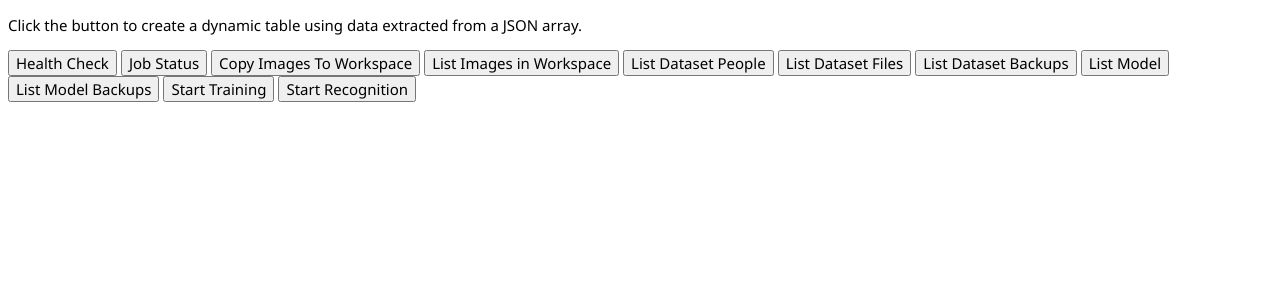
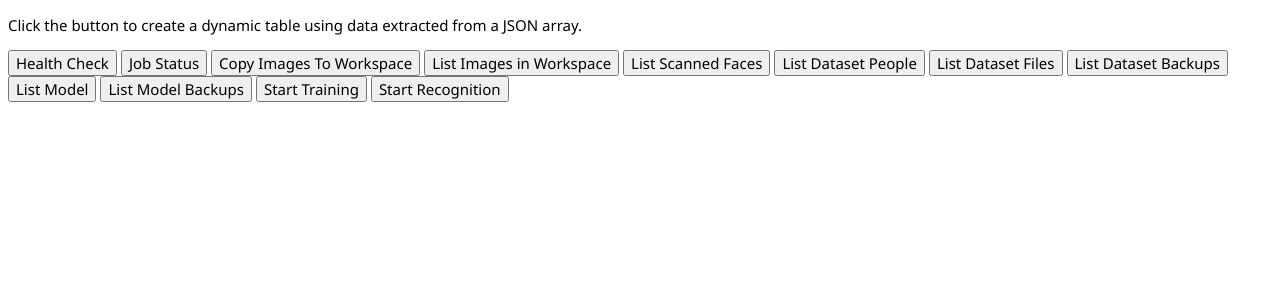
Before and after one commit to kelvinjjwong/face-club, a Flask app: page / in a window 1280 px wide. Shown: the top 300 px of the page. Run offline with Flask 2, Linux system fonts and the light colour scheme; parts of the project's set-up code (start-up, migrations or seed data) failed here and were passed over.

Commit message:
db query filter for better review

```diff
--- a/main.py
+++ b/main.py
@@ -134,6 +134,15 @@ def copy_images_to_workspace():
 def list_images_in_workspace():
     records = faceClub.faceDatabase.get_faces(limit=faceClub.config.internal_database_display_amount)
     for record in records:
+        record["localFilePath"] = {
+            'text': record["localFilePath"],
+            'actions': [
+                {
+                    'func': 'view',
+                    'id': record["localFilePath"]
+                }
+            ]
+        }
         record["taggedFilePath"] = {
             'text': record["taggedFilePath"],
             'actions': [
@@ -164,6 +173,49 @@ def list_images_in_workspace():
     return to_json(records)
 
 
+@app.route("/images/scanned/faces")
+def list_scanned_faces_in_workspace():
+    records = faceClub.faceDatabase.get_scanned_faces(limit=faceClub.config.internal_database_display_amount)
+    for record in records:
+        record["localFilePath"] = {
+            'text': record["localFilePath"],
+            'actions': [
+                {
+                    'func': 'view',
+                    'id': record["localFilePath"]
+                }
+            ]
+        }
+        record["taggedFilePath"] = {
+            'text': record["taggedFilePath"],
+            'actions': [
+                {
+                    'func': 'view',
+                    'id': record["taggedFilePath"]
+                }
+            ]
+        }
+        record["sample"] = {
+            'text': record["sample"],
+            'actions': [
+                {
+                    'func': 'scanned_toggle_sample',
+                    'id': record["imageId"]
+                }
+            ]
+        }
+        record["scanWrong"] = {
+            'text': record["scanWrong"],
+            'actions': [
+                {
+                    'func': 'scanned_toggle_scan_result',
+                    'id': record["imageId"]
+                }
+            ]
+        }
+    return to_json(records)
+
+
 @app.route("/dataset/backups")
 def list_dataset_backups():
     records = faceClub.workspace.get_dataset_backups()
@@ -186,6 +238,16 @@ def use_dataset(folder):
 @app.route("/dataset/list")
 def list_dataset_files():
     records = faceClub.workspace.list_dataset()
+    for record in records:
+        record["file"] = {
+            'text': record["file"],
+            'actions': [
+                {
+                    'func': 'view',
+                    'id': record["file"]
+                }
+            ]
+        }
     return to_json(records)
 
 
@@ -246,6 +308,18 @@ def toggle_face_scan_result(imageId):
     return list_images_in_workspace()
 
 
+@app.route("/face/scanned/toggle/sample/<imageId>")
+def toggle_scanned_face_sample(imageId):
+    faceClub.faceDatabase.toggle_sample(imageId)
+    return list_scanned_faces_in_workspace()
+
+
+@app.route("/face/scanned/toggle/scan/result/<imageId>")
+def toggle_scanned_face_scan_result(imageId):
+    faceClub.faceDatabase.toggle_scan_result(imageId)
+    return list_scanned_faces_in_workspace()
+
+
 @app.route("/training/start")
 def start_training():
     if faceClub.is_ready_for_start_training():
--- a/static/js/functions.js
+++ b/static/js/functions.js
@@ -19,6 +19,14 @@ function toggle_sample(id){
     fetchQueryResult("toggle_face_sample", id)
 }
 
+function scanned_toggle_scan_result(id) {
+    fetchQueryResult("toggle_scanned_face_scan_result", id)
+}
+
+function scanned_toggle_sample(id){
+    fetchQueryResult("toggle_scanned_face_sample", id)
+}
+
 function use_dataset(backup_folder){
     fetchQueryResult("use_dataset", backup_folder)
 }
--- a/static/js/json2table.js
+++ b/static/js/json2table.js
@@ -77,6 +77,10 @@ let fetchQueryResult = (action, id) => {
         xmlHttp.open("GET", "/images/list", true);
         xmlHttp.setRequestHeader("Content-type", "text/plain");
         xmlHttp.send();
+    }else if(action === "list_scanned_faces"){
+        xmlHttp.open("GET", "/images/scanned/faces", true);
+        xmlHttp.setRequestHeader("Content-type", "text/plain");
+        xmlHttp.send();
     }else if(action === "use_dataset"){
         xmlHttp.open("GET", "/dataset/use/"+ id, true);
         xmlHttp.setRequestHeader("Content-type", "text/plain");
@@ -119,6 +123,14 @@ let fetchQueryResult = (action, id) => {
         xmlHttp.send();
     }else if(action === "toggle_face_scan_result"){
         xmlHttp.open("GET", "/face/toggle/scan/result/" + id, true);
+        xmlHttp.setRequestHeader("Content-type", "text/plain");
+        xmlHttp.send();
+    }else if(action === "toggle_scanned_face_sample"){
+        xmlHttp.open("GET", "/face/scanned/toggle/sample/" + id, true);
+        xmlHttp.setRequestHeader("Content-type", "text/plain");
+        xmlHttp.send();
+    }else if(action === "toggle_scanned_face_scan_result"){
+        xmlHttp.open("GET", "/face/scanned/toggle/scan/result/" + id, true);
         xmlHttp.setRequestHeader("Content-type", "text/plain");
         xmlHttp.send();
     }
--- a/templates/index.html
+++ b/templates/index.html
@@ -21,6 +21,8 @@
     	value='Copy Images To Workspace' />
     <input type='button' onclick='fetchQueryResult("list_faces")'
     	value='List Images in Workspace' />
+    <input type='button' onclick='fetchQueryResult("list_scanned_faces")'
+    	value='List Scanned Faces' />
     <input type='button' onclick='fetchQueryResult("list_dataset_people")'
     	value='List Dataset People' />
     <input type='button' onclick='fetchQueryResult("list_dataset_files")'
```
Also changed, not shown: application/FaceDatabase.py (+32 -4 lines).
